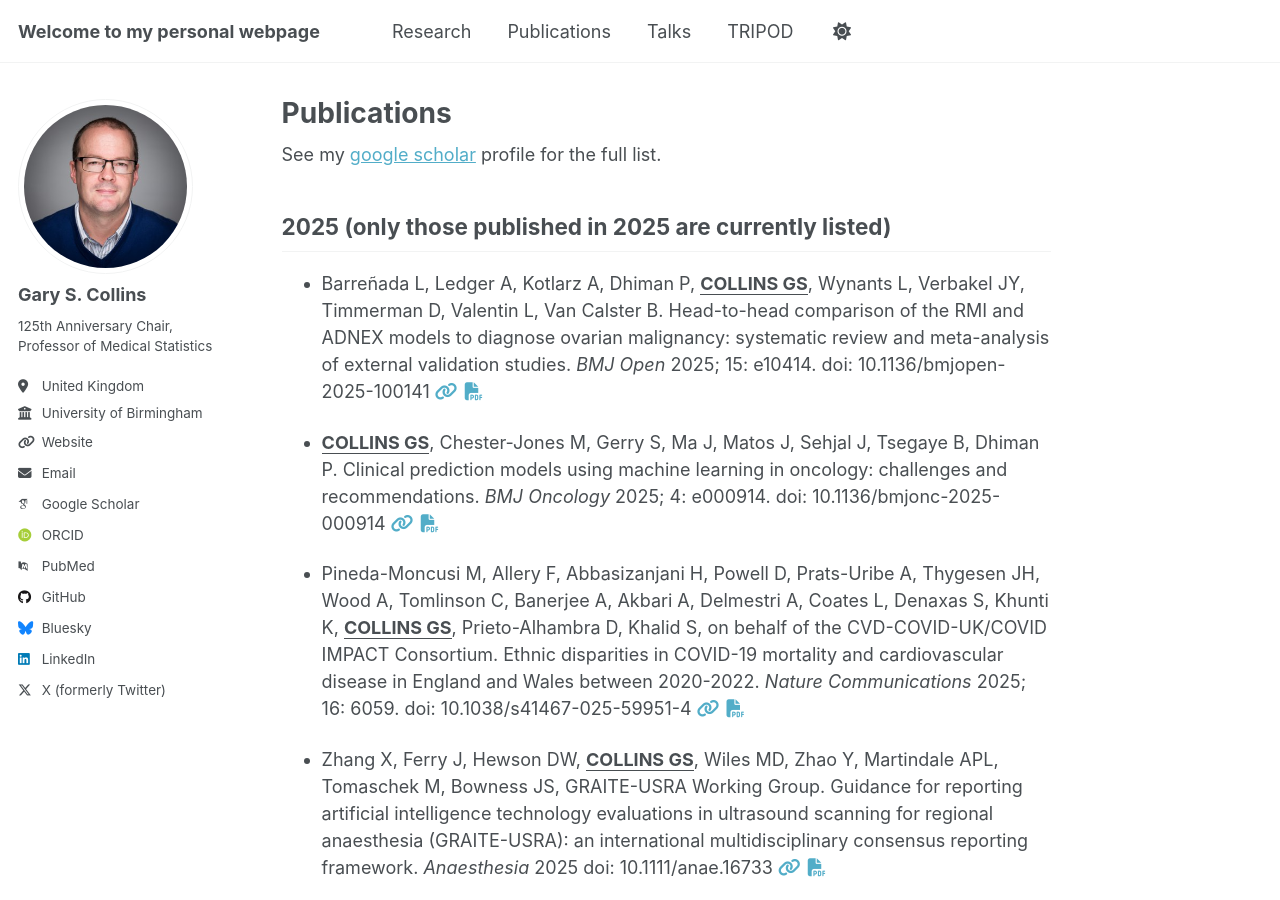
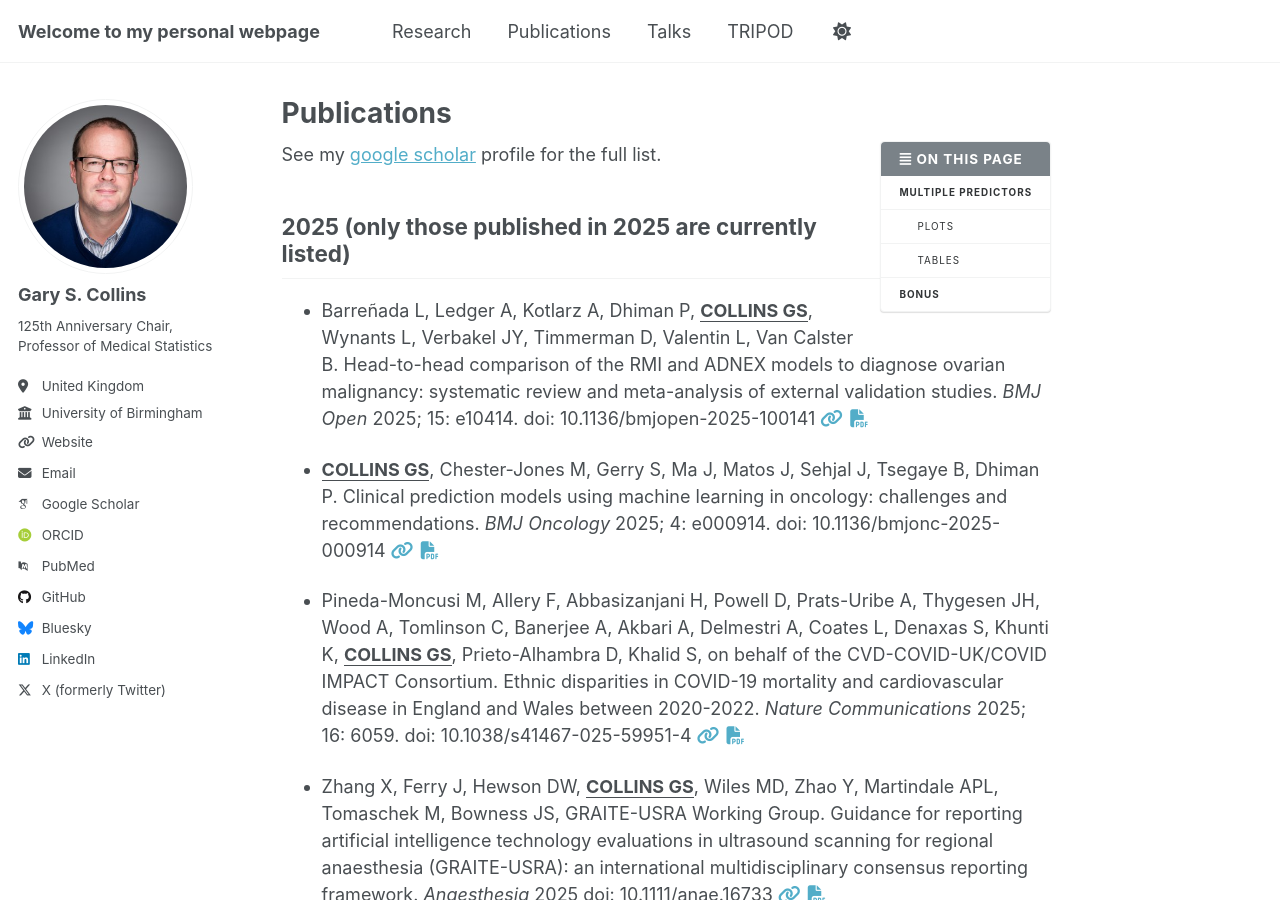
Before and after one commit to gscollins1973/gscollins1973.github.io, a Jekyll site: the page built from _pages/publications.html, in a window 1280 px wide and 900 px high. Built offline with Jekyll 4.4.1, drawn with Linux system fonts in a browser that asks for light colours; some web fonts are replaced; a script that is not in the unit is left out.

Commit message:
Update publications.html

```diff
--- a/_pages/publications.html
+++ b/_pages/publications.html
@@ -4,6 +4,9 @@ title: Publications
 ---
 
 See my <a href="https://scholar.google.co.uk/citations?hl=en&tzom=-60&user=cVKF81gAAAAJ&view_op=list_works">google scholar</a> profile for the full list.
+
+<aside class="sidebar__right ">
+<nav class="toc"><header><h4 class="nav__title"><i class="fas fa-align-justify"></i> On This Page</h4></header><ul class="toc__menu"><li><a href="#multiple-predictors">Multiple predictors</a><ul><li><a href="#plots">Plots</a></li><li><a href="#tables">Tables</a></li></ul></li><li><a href="#bonus">Bonus</a></li></ul></nav></aside>
 
 <section id=“2025” class="level2">
 <h2 class="anchored" data-anchor-id=“2025”>2025 (only those published in 2025 are currently listed) </h2>
```
